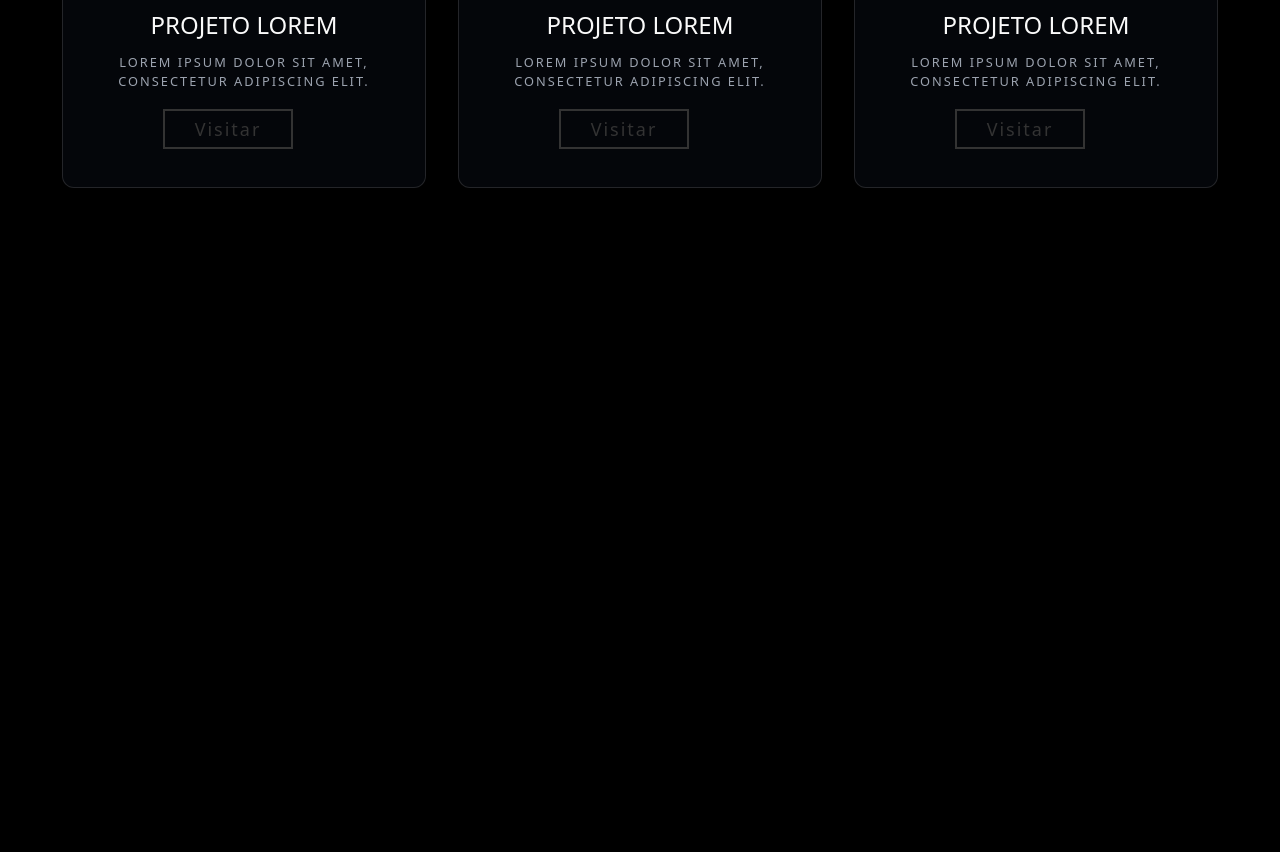
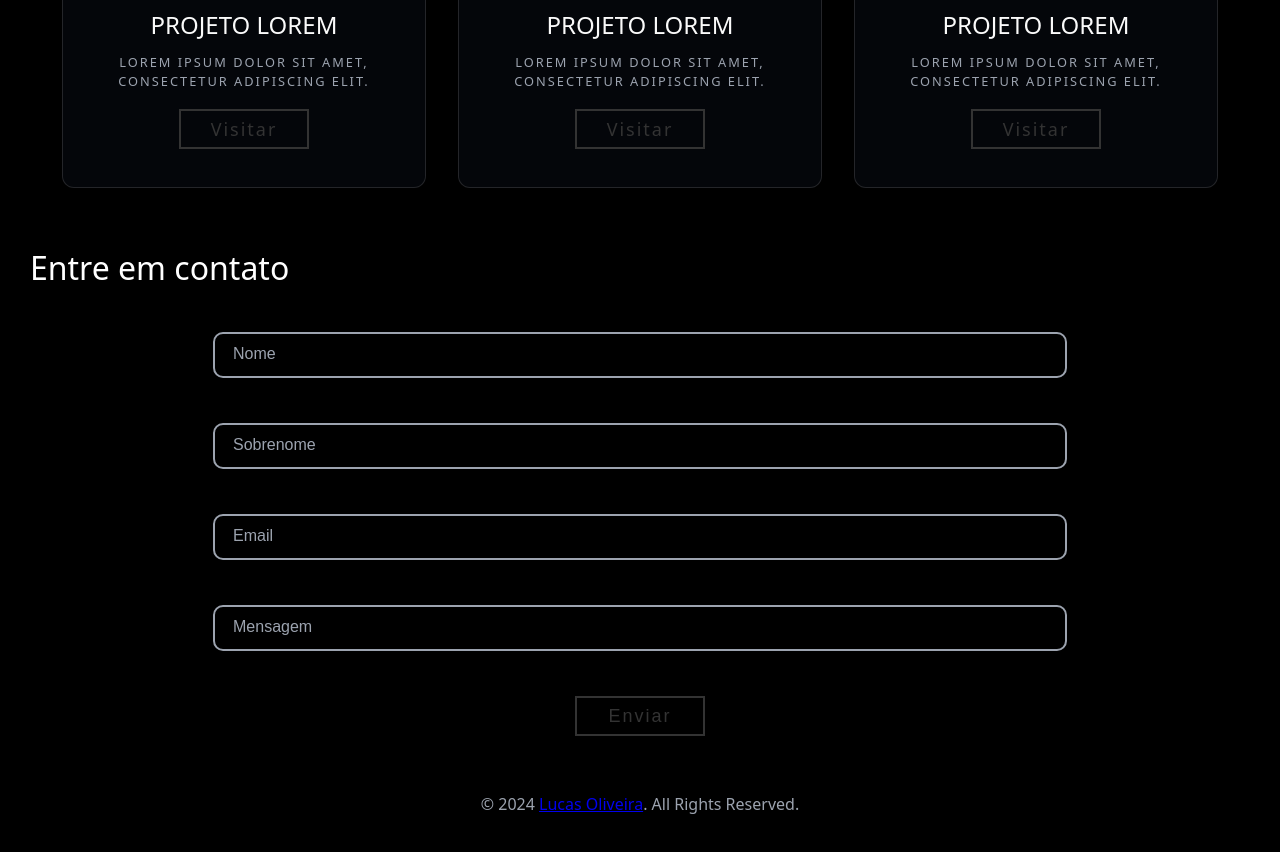
Before and after one commit to lucasdevtec/landingPage-codigoCerto, a plain HTML site: page index.html in a window 1280 px wide. Shown: the part 928-1780 px from the top of the page. Before the commit the page ends 1148 px from the top, so only its background shows below. Drawn offline with Linux system fonts and the light colour scheme.

Commit message:
Feat: Criando Footer e Form

```diff
--- a/assets/style.css
+++ b/assets/style.css
@@ -4,7 +4,6 @@ body {
 }
 
 header,
-main,
 footer {
   height: 90px;
   display: flex;
@@ -23,8 +22,8 @@ p {
 }
 
 .botao {
+  background-color: transparent;
   display: inline-block;
-  margin-right: 2rem;
   width: 130px;
   height: 40px;
   display: flex;
@@ -171,8 +170,18 @@ header nav ul a:hover {
 }
 
 /* main */
+main {
+  display: flex;
+  justify-content: center;
+  padding: 30px;
+}
+
 main .centralConteiner {
   color: red;
+}
+
+.poucoAEsquerda {
+  margin-left: 10px;
 }
 
 main .grid2collumn {
@@ -273,6 +282,66 @@ main img {
   margin-top: 18px;
 }
 
+#entreemcontato h2 {
+  margin-top: 2rem;
+  margin-bottom: 3rem;
+}
+
+#entreemcontato form {
+  margin-top: 32px;
+  display: flex;
+  flex-direction: column;
+  align-items: center;
+  gap: 1rem
+}
+
+#entreemcontato .inputbox {
+  position: relative;
+  width: 70%;
+  height: 50px;
+  margin-bottom: 25px;
+}
+
+#entreemcontato .inputbox input {
+  position: absolute;
+  top: 0;
+  left: 0;
+  width: calc(100% - 24px);
+  border: 2px solid rgb(156 163 175);
+  color: white;
+  outline: none;
+  background: none;
+  padding: 10px;
+  border-radius: 10px;
+  font-size: 1.2em;
+}
+
+#entreemcontato .inputbox input:focus {
+  border: 2px solid red;
+
+}
+
+#entreemcontato .inputbox:last-child {
+  margin-bottom: 0;
+}
+
+#entreemcontato .inputbox span {
+  position: absolute;
+  color: rgb(156 163 175);
+  top: 14px;
+  left: 20px;
+  font-size: 1em;
+  transition: 0.6s;
+  font-family: sans-serif;
+}
+
+#entreemcontato .inputbox input:focus~span,
+#entreemcontato .inputbox input:valid~span {
+  transform: translateX(-13px) translateY(-35px);
+  font-size: 1em;
+  color: white;
+}
+
 @media (max-width:768px) {
   main h1 {
     text-align: center;
--- a/index.html
+++ b/index.html
@@ -28,7 +28,6 @@
       </div>
     </div>
   </header>
-
   <main>
     <div class="centralConteiner">
       <section id="quemsomos" class="grid2collumn">
@@ -42,13 +41,13 @@
           </p>
 
           <div class="section1botoes">
-            <a class="botao">
+            <a class="botao ">
               <svg xmlns="http://www.w3.org/2000/svg" fill="currentColor" aria-hidden="true" viewBox="0 0 24 24 ">
                 <path d="M19,3H5C3.895,3,3,3.895,3,5v14c0,1.105,0.895,2,2,2h14c1.105,0,2-0.895,2-2V5C21,3.895,20.105,3,19,3z M7.738,17L7.738,17 c-0.697,0-1.262-0.565-1.262-1.262v-4.477C6.477,10.565,7.042,10,7.738,10h0C8.435,10,9,10.565,9,11.262v4.477 C9,16.435,8.435,17,7.738,17z M7.694,8.717c-0.771,0-1.286-0.514-1.286-1.2s0.514-1.2,1.371-1.2c0.771,0,1.286,0.514,1.286,1.2 S8.551,8.717,7.694,8.717z M16.779,17L16.779,17c-0.674,0-1.221-0.547-1.221-1.221v-2.605c0-1.058-0.651-1.174-0.895-1.174 s-1.058,0.035-1.058,1.174v2.605c0,0.674-0.547,1.221-1.221,1.221h-0.081c-0.674,0-1.221-0.547-1.221-1.221v-4.517 c0-0.697,0.565-1.262,1.262-1.262h0c0.697,0,1.262,0.565,1.262,1.262c0,0,0.282-1.262,2.198-1.262C17.023,10,18,10.977,18,13.174 v2.605C18,16.453,17.453,17,16.779,17z"></path>
               </svg>
               <span>Linkedin</span>
             </a>
-            <a class="botao">
+            <a class="botao poucoAEsquerda">
               <svg aria-hidden="true" xmlns="http://www.w3.org/2000/svg" fill="currentColor" viewBox="0 0 20 20">
                 <path fill-rule="evenodd" d="M10 .333A9.911 9.911 0 0 0 6.866 19.65c.5.092.678-.215.678-.477 0-.237-.01-1.017-.014-1.845-2.757.6-3.338-1.169-3.338-1.169a2.627 2.627 0 0 0-1.1-1.451c-.9-.615.07-.6.07-.6a2.084 2.084 0 0 1 1.518 1.021 2.11 2.11 0 0 0 2.884.823c.044-.503.268-.973.63-1.325-2.2-.25-4.516-1.1-4.516-4.9A3.832 3.832 0 0 1 4.7 7.068a3.56 3.56 0 0 1 .095-2.623s.832-.266 2.726 1.016a9.409 9.409 0 0 1 4.962 0c1.89-1.282 2.717-1.016 2.717-1.016.366.83.402 1.768.1 2.623a3.827 3.827 0 0 1 1.02 2.659c0 3.807-2.319 4.644-4.525 4.889a2.366 2.366 0 0 1 .673 1.834c0 1.326-.012 2.394-.012 2.72 0 .263.18.572.681.475A9.911 9.911 0 0 0 10 .333Z" clip-rule="evenodd"></path>
               </svg>
@@ -106,13 +105,34 @@
       </section>
 
       <section id="entreemcontato">
+        <h2>Entre em contato</h2>
 
+        <form action="" method="post">
+          <div class="inputbox">
+            <input type="text" required="required">
+            <span>Nome</span>
+          </div>
+          <div class="inputbox">
+            <input type="text" required="required">
+            <span>Sobrenome</span>
+          </div>
+          <div class="inputbox">
+            <input type="text" required="required">
+            <span>Email</span>
+          </div>
+          <div class="inputbox">
+            <input type="text" required="required">
+            <span>Mensagem</span>
+          </div>
+          <div><button type="submit" class="botao">Enviar</button></div>
+        </form>
       </section>
     </div>
   </main>
-
   <footer>
-
+    <p>
+      © 2024<!-- --> <a href="https://lucastech.dev.br/" class="hover:underline">Lucas Oliveira</a>. All Rights Reserved.
+    </p>
   </footer>
 
   <script src="./assets/script.js"></script>
```
